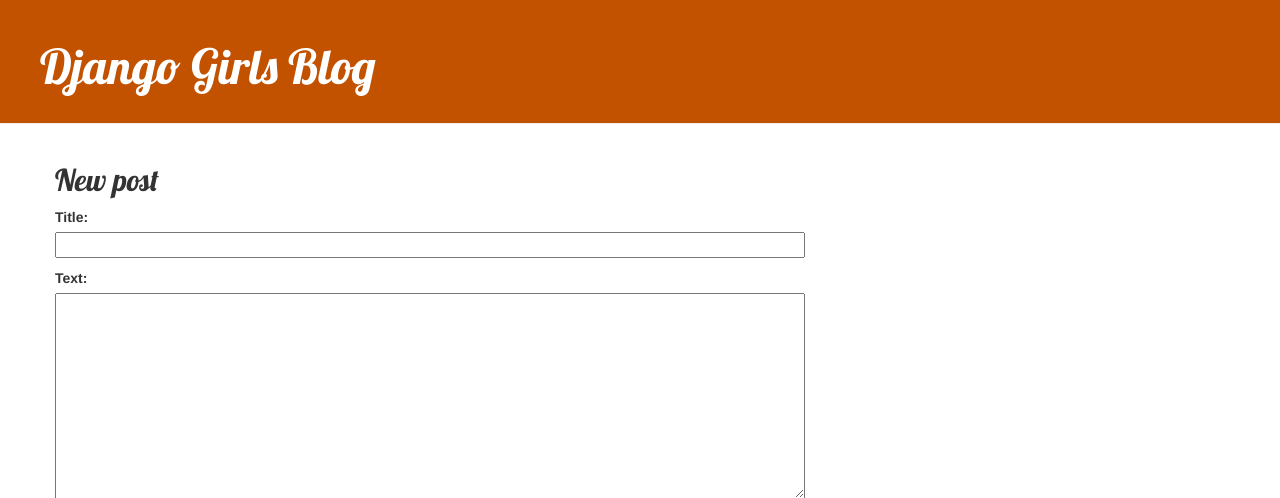
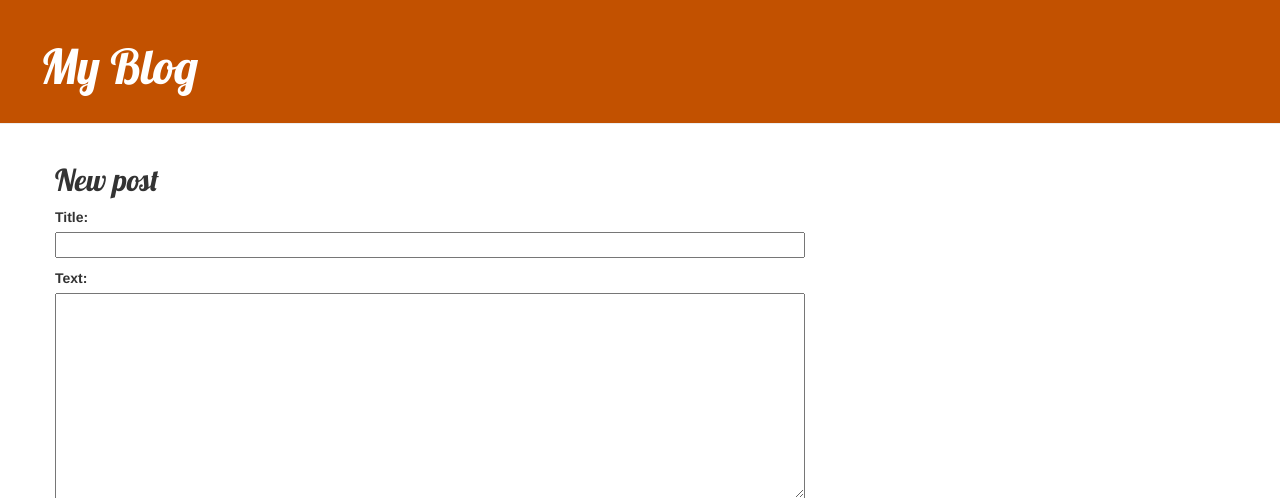
Before and after one commit to vikasnitd/aprender, a Django app: page /post/new/ in a window 1280 px wide. Shown: the top 498 px of the page. Run offline with Django 3.2, Linux system fonts and the light colour scheme; some libraries are stand-ins or nearby versions.

Commit message:
added name

```diff
--- a/blog/templates/blog/base.html
+++ b/blog/templates/blog/base.html
@@ -13,7 +13,7 @@
     <body>
         <body>
 		    <div class="page-header">
-		        <h1><a href="/">Django Girls Blog</a></h1>
+		        <h1><a href="/">My Blog</a></h1>
 		    </div>
 		    <div class="content container">
 		        <div class="row">
```
